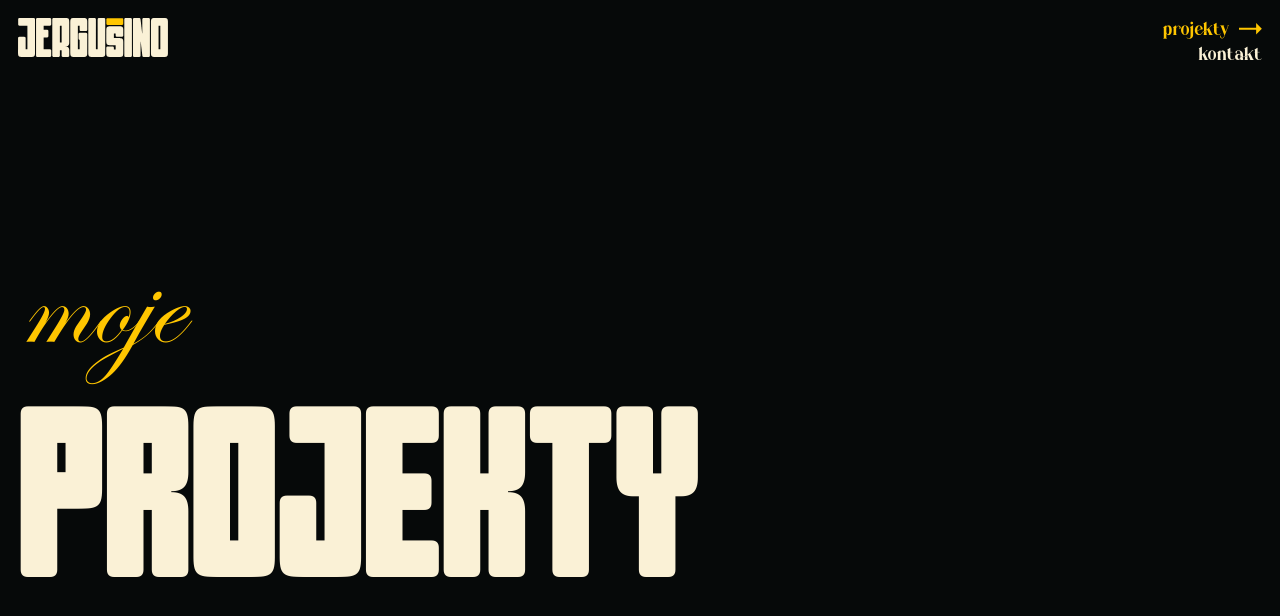
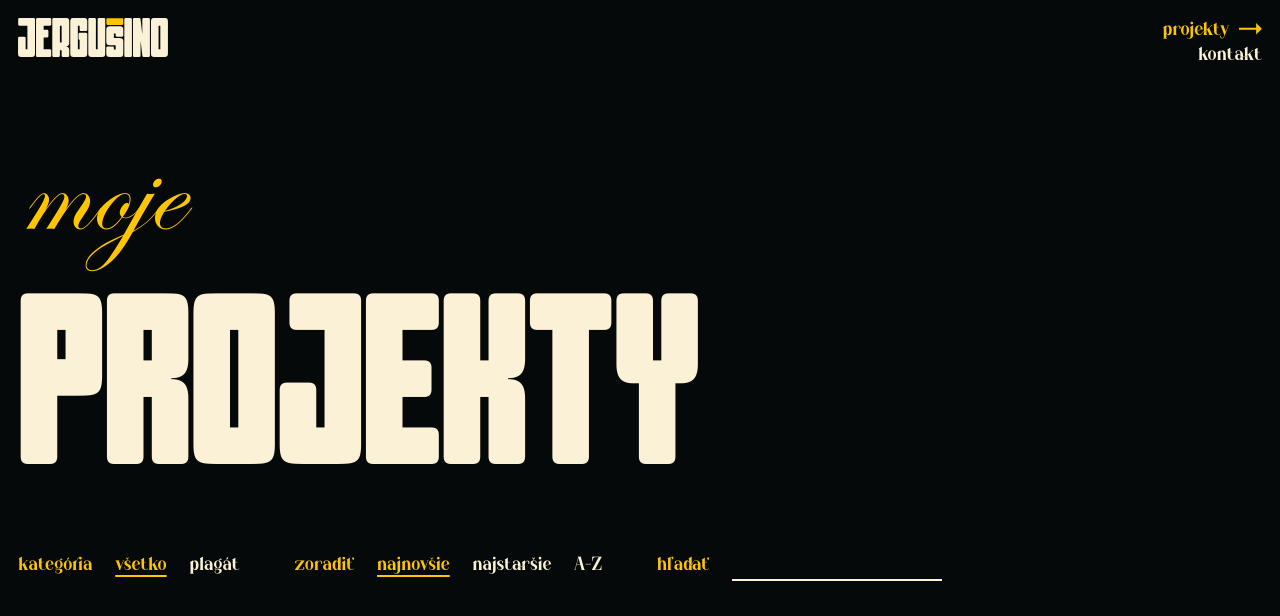
Before and after one commit to jergusino/jergusino.github.io, a Jekyll site: the page built from projects/index.html, in a window 1280 px wide. Shown: the top 616 px of the page. Built offline with Jekyll 4.4.1, drawn with Linux system fonts in a browser that asks for light colours; some web fonts are replaced; grey boxes are pictures that could not be loaded.

Commit message:
Projects page: compact header like single project pages
Co-Authored-By: Claude Sonnet 5.5 <noreply@anthropic.com>
Claude-Session: https://claude.ai/code/session_01RGVpc2Wp958A42zKqCrsaw

```diff
--- a/assets/css/main.css
+++ b/assets/css/main.css
@@ -151,7 +151,7 @@ body.project .back { margin-top: calc(var(--F) * 2); }
 /* ── Project list ──────────────────────────────────────────────────────────── */
 .list { padding: 0 var(--F); }   /* same left edge as the title */
 
-.controls { display: flex; flex-wrap: wrap; align-items: baseline; gap: 0.6em calc(var(--F) * 3); padding: 0 0 calc(var(--F) * 2); margin-top: var(--F4); }
+.controls { display: flex; flex-wrap: wrap; align-items: baseline; gap: 0.6em calc(var(--F) * 3); padding: 0 0 calc(var(--F) * 2); margin-top: calc(var(--F) * 2); }
 .controls[hidden], .empty[hidden] { display: none; }
 .ctl { display: flex; flex-wrap: wrap; align-items: baseline; gap: 0.2em 1.2em; }
 .ctl-l { color: var(--yellow); }                     /* Yellow marks what is a pointer: the caption of each control */
--- a/projects/index.html
+++ b/projects/index.html
@@ -6,7 +6,7 @@ permalink: /projects/
 filter: true
 summary: "Dizajn a plagáty od Jergušina."
 ---
-<section class="hero hero--page hero--projects">
+<section class="hero hero--page hero--project hero--projects">
   <div class="lockup">
     {% include lead.html text="moje" %}
     <h1 class="title">Projekty</h1>
```
